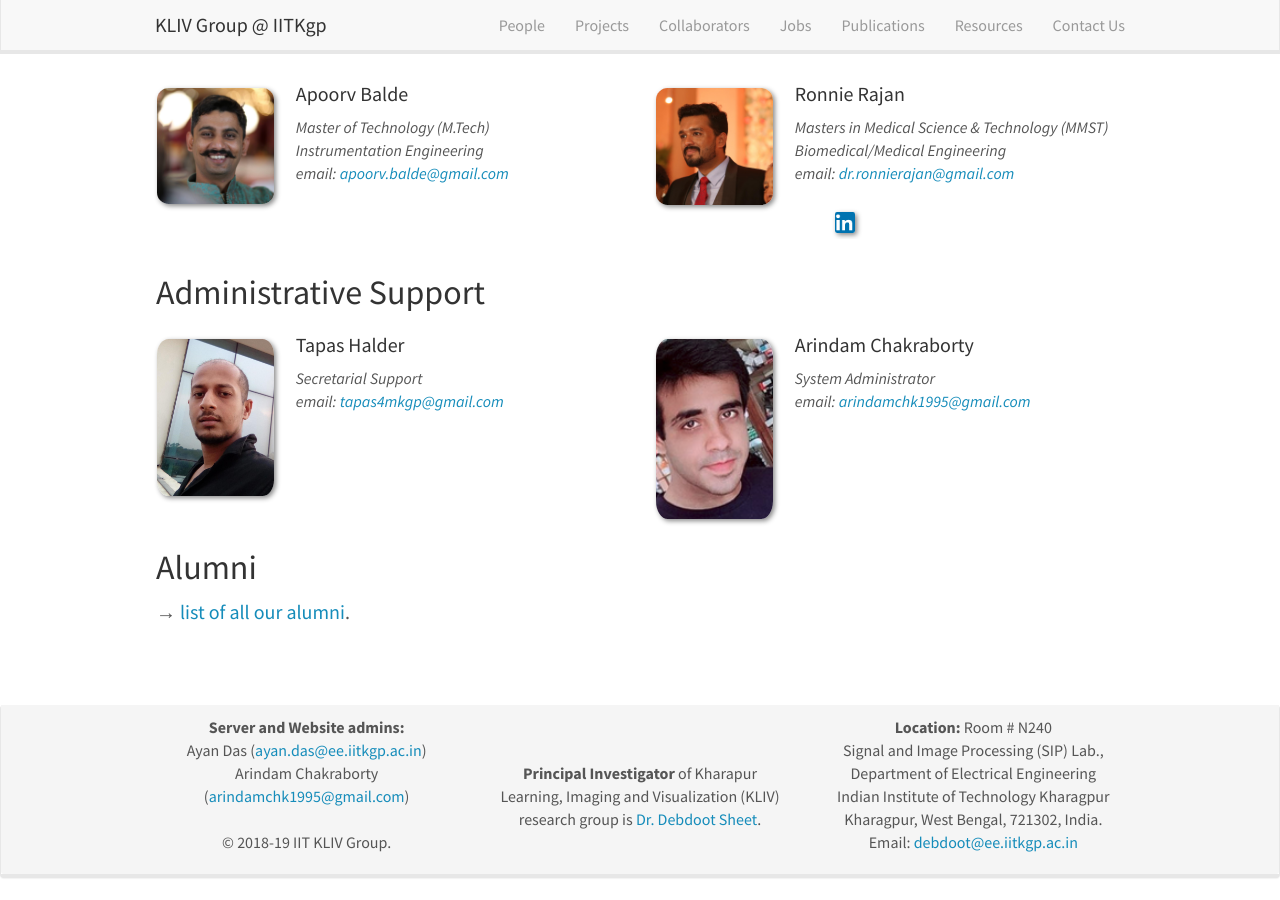
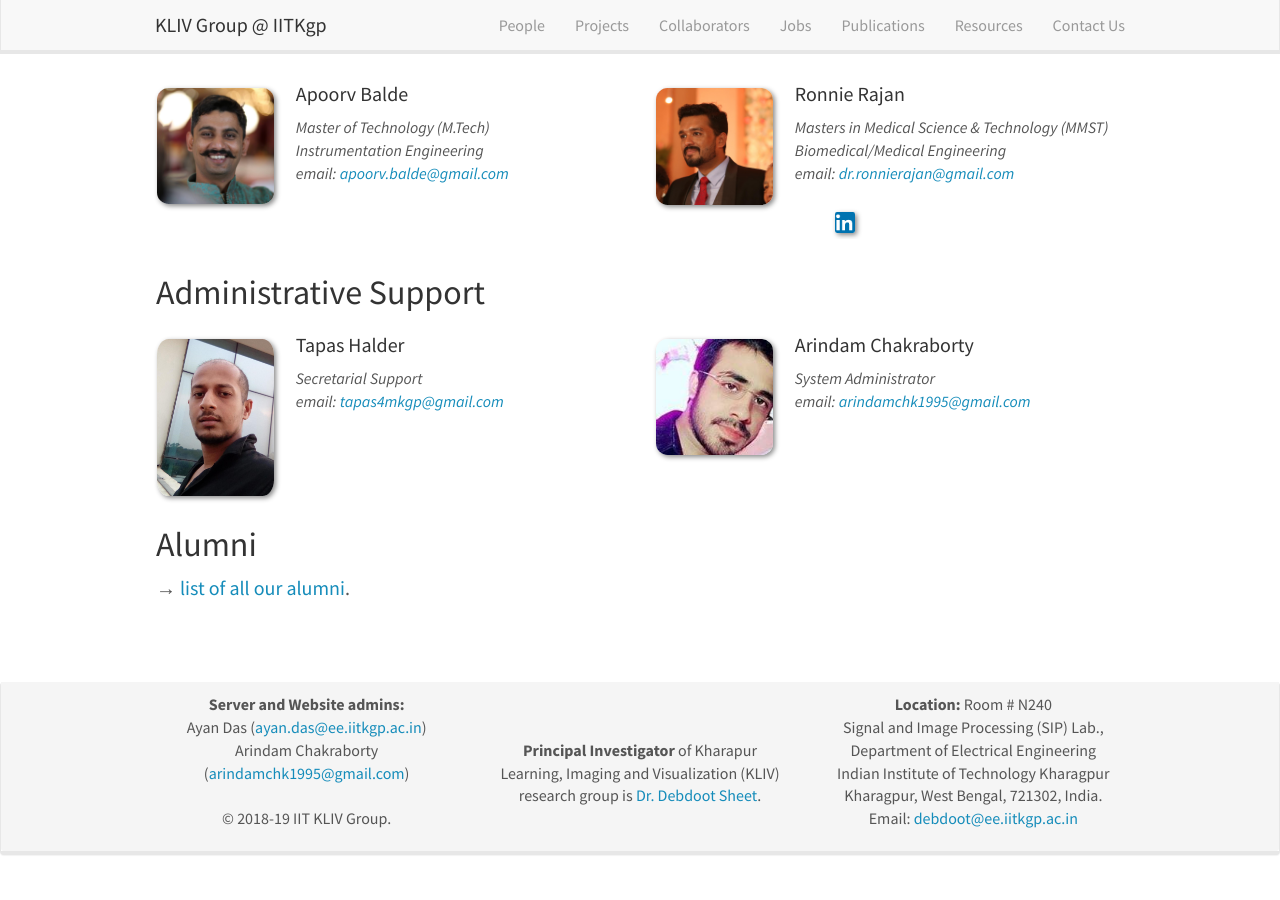
Before and after one commit to iitkliv/iitkliv.github.io, a Jekyll site: the page built from _pages/people.md, in a window 1280 px wide and 900 px high, scrolled down 1910 px. Built offline with Jekyll 4.4.1, drawn with Linux system fonts in a browser that asks for light colours; nearby versions of some CDN libraries; after the commit the page ends 2787 px from its top, so only the background shows below that.

Commit message:
pic change arindam

```diff
--- a/_data/people.yml
+++ b/_data/people.yml
@@ -307,7 +307,7 @@
   type: support
 
 - name: Arindam Chakraborty
-  photo: chk.png
+  photo: a.jpeg
   info:  System Administrator
   email: arindamchk1995@gmail.com
   url:
```
Also changed, not shown: images/teampic/a.jpeg (added), images/teampic/chk.jpg (deleted), images/teampic/chk.png (deleted).
